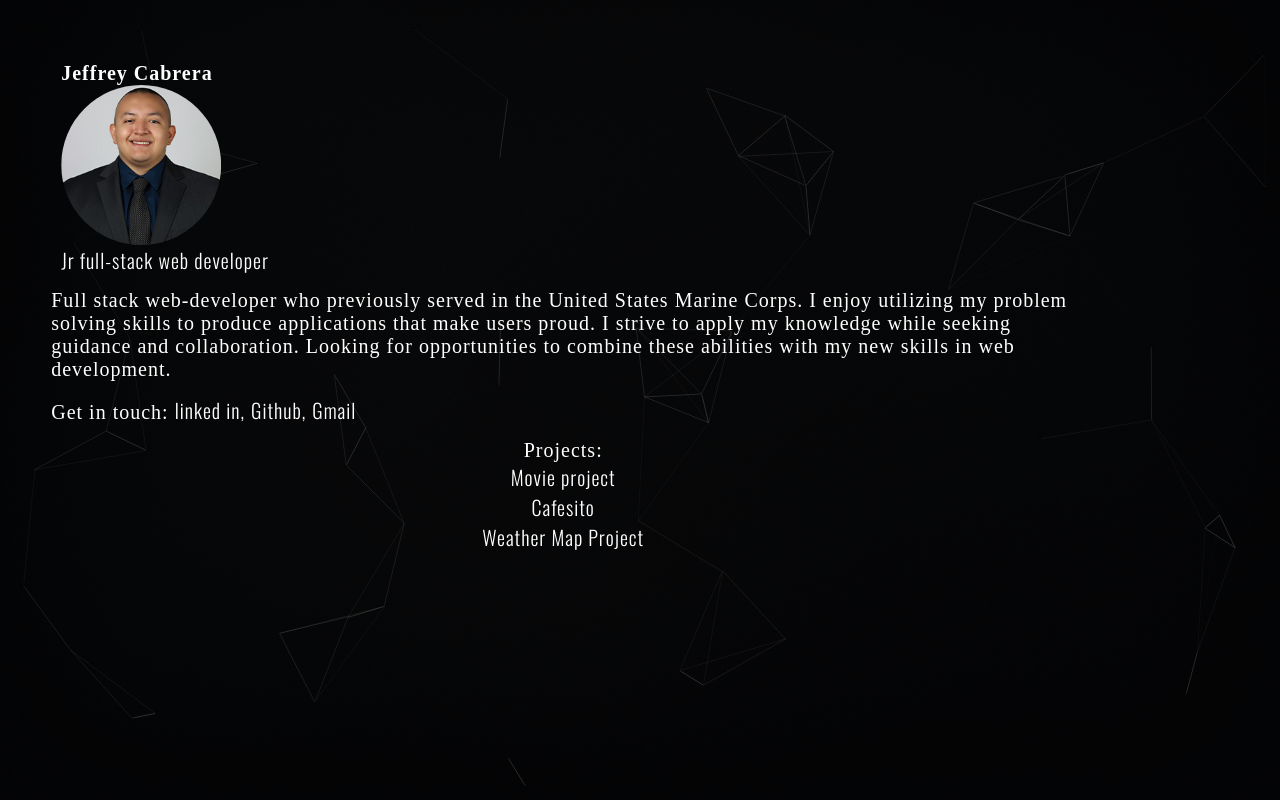
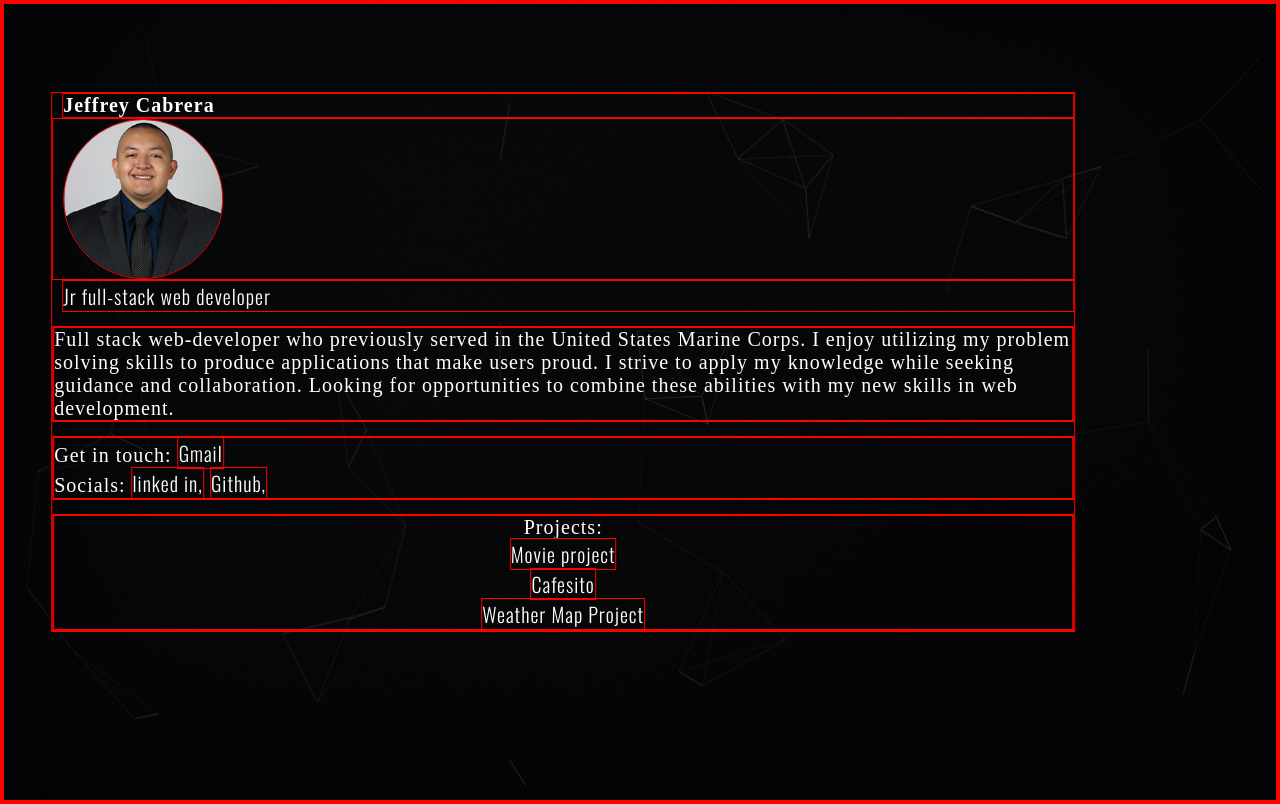
Before and after one commit to jeffrey840/jeffrey840.github.io, a plain HTML site: page index.html in a window 1280 px wide. Drawn offline with nearby package versions, Linux system fonts and the light colour scheme.

Commit message:
fixed cutoff

```diff
--- a/index.html
+++ b/index.html
@@ -29,9 +29,10 @@
 		<br>
 		<div class="contact">
 			<p>Get in touch:
-			<a href="https://www.linkedin.com/in/jeffrey-f-cabrera-/" target="_blank">linked in,</a>
-			<a href="https://github.com/jeffrey840" target="_blank">Github,</a>
-			<a href="mailto:jeffrey.f.cabrera@gmail.com" target="_blank">Gmail</a>
+			<a href="mailto:jeffrey.f.cabrera@gmail.com" target="_blank">Gmail</a><br>
+				Socials:
+				<a href="https://www.linkedin.com/in/jeffrey-f-cabrera-/" target="_blank">linked in,</a>
+				<a href="https://github.com/jeffrey840" target="_blank">Github,</a>
 			</p>
 		</div>
 		<br>
--- a/style.css
+++ b/style.css
@@ -19,7 +19,7 @@ canvas{ display: block; vertical-align: bottom; }
 
 .center-text {
     position: absolute;
-    top: 20%;
+    top: 25%;
     left: 20%;
     transform: translate(-20%, -20%);
 }
@@ -28,6 +28,7 @@ canvas{ display: block; vertical-align: bottom; }
     margin: 0px;
     padding: 0px;
     box-sizing: border-box;
+    border: 1px red solid;
 }
 
 .name {
```
